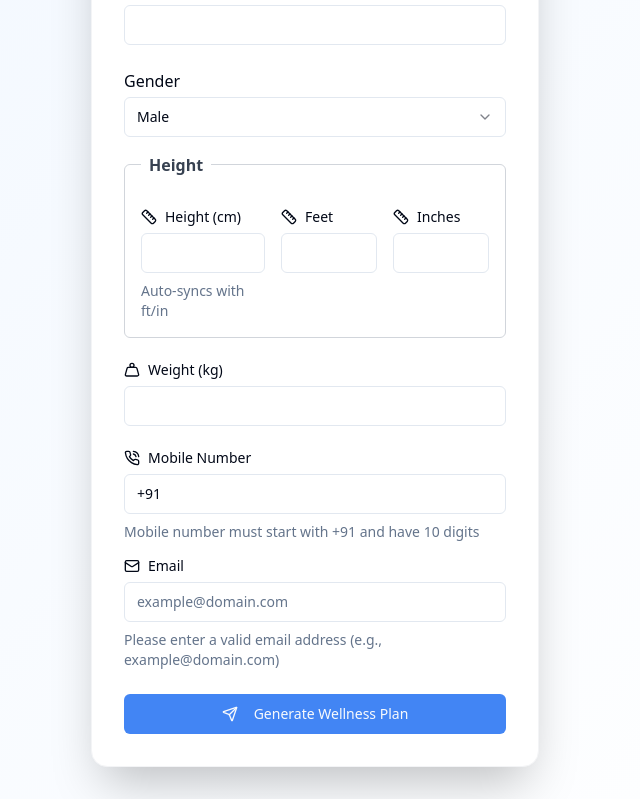
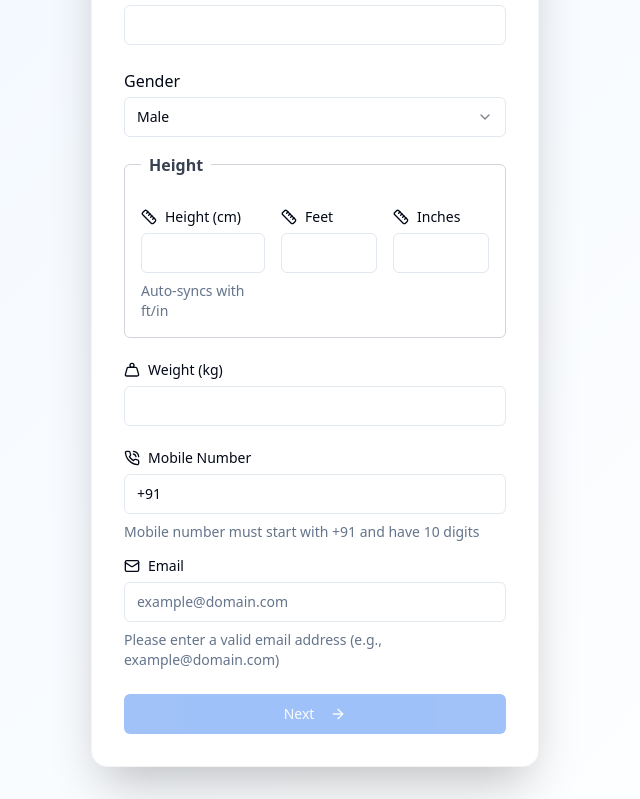
Before and after one commit to YJ074/wellness-pathway-generator, a React (Vite) app: page / in a window 1280 px wide. Shown: the part 575-1374 px from the top of the page, without its empty margins (325-965 px from the left). Built offline with nearby package versions, Linux system fonts and the light colour scheme; what @react-pdf/renderer would draw is missing.

Commit message:
Refactor: Implement next button for form sections
Replaces the submit button with a "next" button for personal info and diet sections.

```diff
--- a/src/components/wellness/WellnessFormInputs.tsx
+++ b/src/components/wellness/WellnessFormInputs.tsx
@@ -7,14 +7,17 @@ import PersonalInfoInputs from './form/PersonalInfoInputs';
 import DietaryPreferenceInput from './form/DietaryPreferenceInput';
 import FitnessInputs from './form/FitnessInputs';
 
+// Add types for controlled tab navigation
 interface WellnessFormInputsProps {
   formData: FormData;
   handleInputChange: (field: keyof FormData, value: string | boolean) => void;
+  currentTab: string;
+  setCurrentTab: (tab: string) => void;
 }
 
-const WellnessFormInputs = ({ formData, handleInputChange }: WellnessFormInputsProps) => {
+const WellnessFormInputs = ({ formData, handleInputChange, currentTab, setCurrentTab }: WellnessFormInputsProps) => {
   return (
-    <Tabs defaultValue="personal" className="w-full">
+    <Tabs value={currentTab} onValueChange={setCurrentTab} className="w-full">
       <TabsList className="grid w-full grid-cols-3 mb-6">
         <TabsTrigger value="personal">Personal Info</TabsTrigger>
         <TabsTrigger value="diet">Diet</TabsTrigger>
--- a/src/components/wellness/WellnessFormView.tsx
+++ b/src/components/wellness/WellnessFormView.tsx
@@ -1,6 +1,6 @@
 
-import React from 'react';
-import { Send } from 'lucide-react';
+import React, { useState } from 'react';
+import { Send, ArrowRight } from 'lucide-react';
 import { Button } from "@/components/ui/button";
 import WellnessFormInputs from './WellnessFormInputs';
 import { FormData } from './types';
@@ -14,12 +14,36 @@ interface WellnessFormViewProps {
   isGenerating: boolean;
 }
 
+const TAB_KEYS = ['personal', 'diet', 'fitness'] as const;
+type TabKey = typeof TAB_KEYS[number];
+
 const WellnessFormView = ({
   formData,
   handleInputChange,
   handleSubmit,
   isGenerating
 }: WellnessFormViewProps) => {
+  const [currentTab, setCurrentTab] = useState<TabKey>('personal');
+
+  // Validate required fields for next navigation
+  const canGoNextFromPersonal =
+    !!formData.name && !!formData.email && !!formData.age &&
+    ((!!formData.height) || (!!formData.heightFeet && !!formData.heightInches)) &&
+    !!formData.weight && !!formData.mobileNumber && !!formData.gender;
+
+  const canGoNextFromDiet = !!formData.dietaryPreference;
+
+  // Action for Next button
+  const handleNext = () => {
+    if (currentTab === 'personal' && canGoNextFromPersonal) {
+      setCurrentTab('diet');
+    } else if (currentTab === 'diet' && canGoNextFromDiet) {
+      setCurrentTab('fitness');
+    }
+  };
+
+  const tabIdx = TAB_KEYS.indexOf(currentTab);
+
   return (
     <TooltipProvider>
       <motion.form
@@ -29,11 +53,31 @@ const WellnessFormView = ({
         animate={{ opacity: 1, y: 0 }}
         transition={{ duration: 0.5 }}
       >
-        <WellnessFormInputs formData={formData} handleInputChange={handleInputChange} />
+        <WellnessFormInputs
+          formData={formData}
+          handleInputChange={handleInputChange}
+          currentTab={currentTab}
+          setCurrentTab={setCurrentTab}
+        />
+
         <motion.div
           whileHover={{ scale: 1.02 }}
           whileTap={{ scale: 0.98 }}
         >
+          {/* Show Next button for Personal/Diet; Show Generate only for Fitness */}
+          {currentTab !== 'fitness' ? (
+            <Button
+              type="button"
+              className="w-full bg-brand-blue hover:bg-brand-blue/90"
+              onClick={handleNext}
+              disabled={
+                (currentTab === 'personal' && !canGoNextFromPersonal) ||
+                (currentTab === 'diet' && !canGoNextFromDiet)
+              }
+            >
+              Next <ArrowRight className="w-4 h-4 ml-2" />
+            </Button>
+          ) : (
             <Button
               type="submit"
               className="w-full bg-brand-blue hover:bg-brand-blue/90"
@@ -41,6 +85,7 @@ const WellnessFormView = ({
             >
               {isGenerating ? 'Generating...' : <><Send className="w-4 h-4 mr-2" /> Generate Wellness Plan</>}
             </Button>
+          )}
         </motion.div>
       </motion.form>
     </TooltipProvider>
```
Lines whose indentation alone changed are shown as unchanged.
